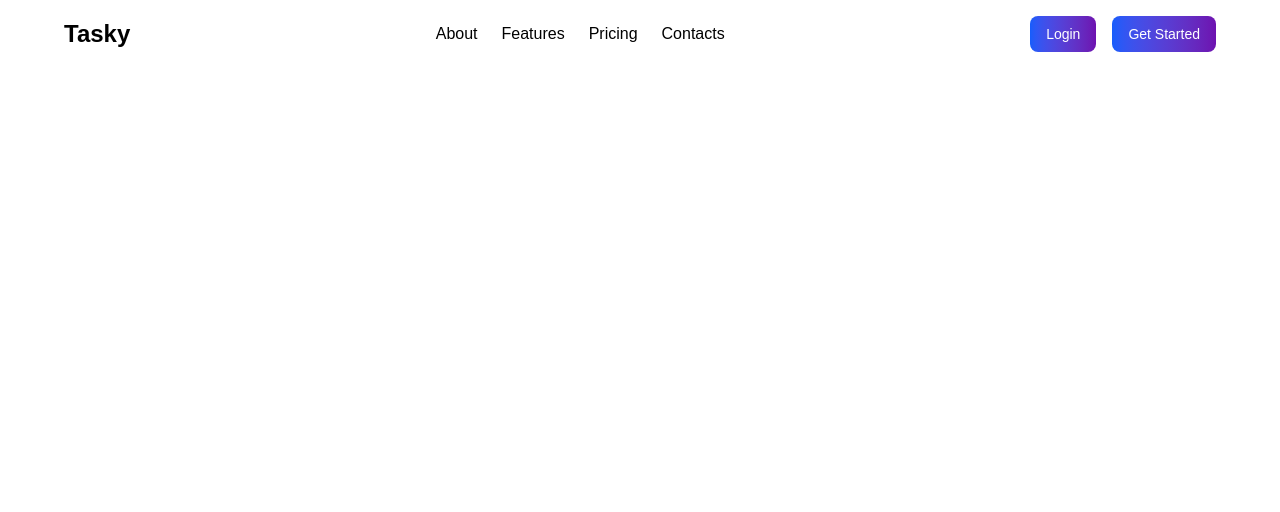
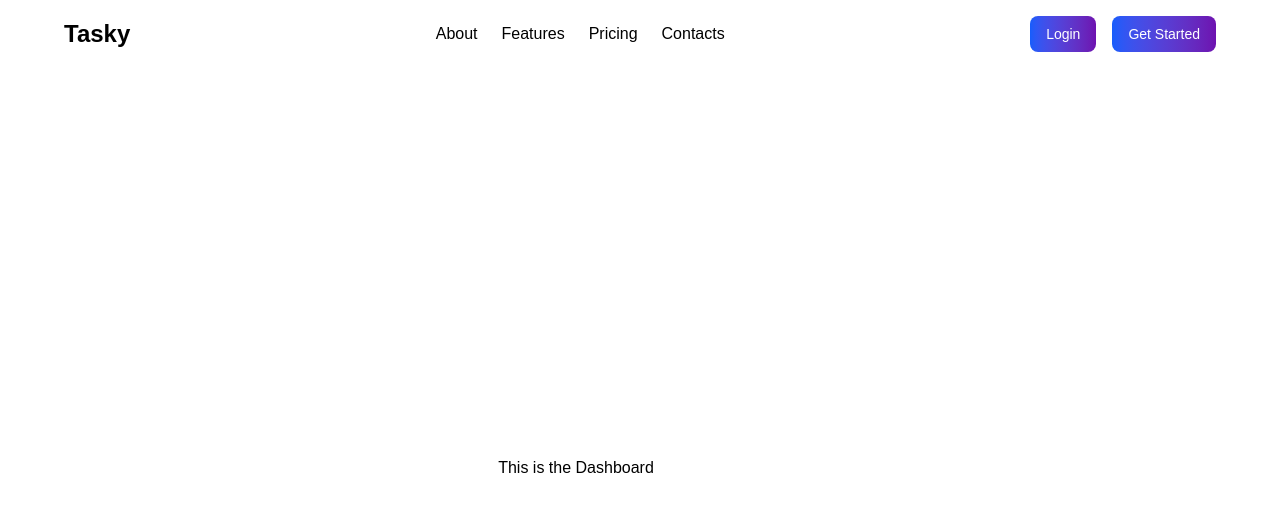
Before and after one commit to Maxamed459/Task_Management_frontend, a Next.js app: page /dashboard in a window 1280 px wide. Before the commit this address had no page. Shown: the top 512 px of the page. Built offline with nearby package versions, Linux system fonts and the light colour scheme.

Commit message:
updated the ui

```diff
--- a/app/dashboard/page.tsx
+++ b/app/dashboard/page.tsx
@@ -1,73 +1,9 @@
-"use client"
-import z from "zod";
-import { Metadata } from "next";
-import { useEffect, useState } from "react";
-import { useAppSelector } from "@/state/store";
-import { useRouter } from "next/navigation";
-import { UserData } from "@/schema/schema";
-
-interface User {
-  id: number;
-  name: string;
-  username: string;
-  email: string;
-}
-
-const userSchema = z.object({
-  id: z.number(),
-  name: z.string(),
-  username: z.string(),
-  email: z.string().email(),
-});
-
-
-export default function UsersPage() {
-  const [users, setUsers] = useState<User[]>([])
-  const { user, loading, error } = useAppSelector((state) => state.auth);
-  const router = useRouter()
-
-  useEffect(() => {
-    const fetchUser = async () => {
-      const response = await fetch("https://jsonplaceholder.typicode.com/users");
-      const users = await response.json();
-      setUsers(users)
-    }
-
-  })
-
-  const result = z.array(userSchema).safeParse(users);
-
-  if (!result.success) {
-    console.error("Invalid API response:", result.error);
-  } else {
-    console.log("Users:", result.data);
-  }
-  useEffect(() => {
-    if (!user) {
-      router.push("/auth/login");
-    }
-  }, [user, router]);
+export default function Dashboard() {
   return (
-    <div className="grid grid-cols-4 gap-4 m-10">
-      {users.map((user: z.infer<typeof userSchema>) => (
-        <div
-          className="p-4 shadow-lg rounded-md bg-white text-black"
-          key={user.id}
-        >
-          <h2>
-            <strong>Id:</strong> {user.id}
-          </h2>
-          <p>
-            <strong>Name:</strong> {user.name}
-          </p>
-          <p>
-            <strong>Username:</strong> {user.username}
-          </p>
-          <p>
-            <strong>Email:</strong> {user.email}
-          </p>
-        </div>
-      ))}
+    <div className="w-full max-w-[90%] flex items-center justify-center h-screen">
+      <div>
+        <h1>This is the Dashboard</h1>
+      </div>
     </div>
   );
 }
```
